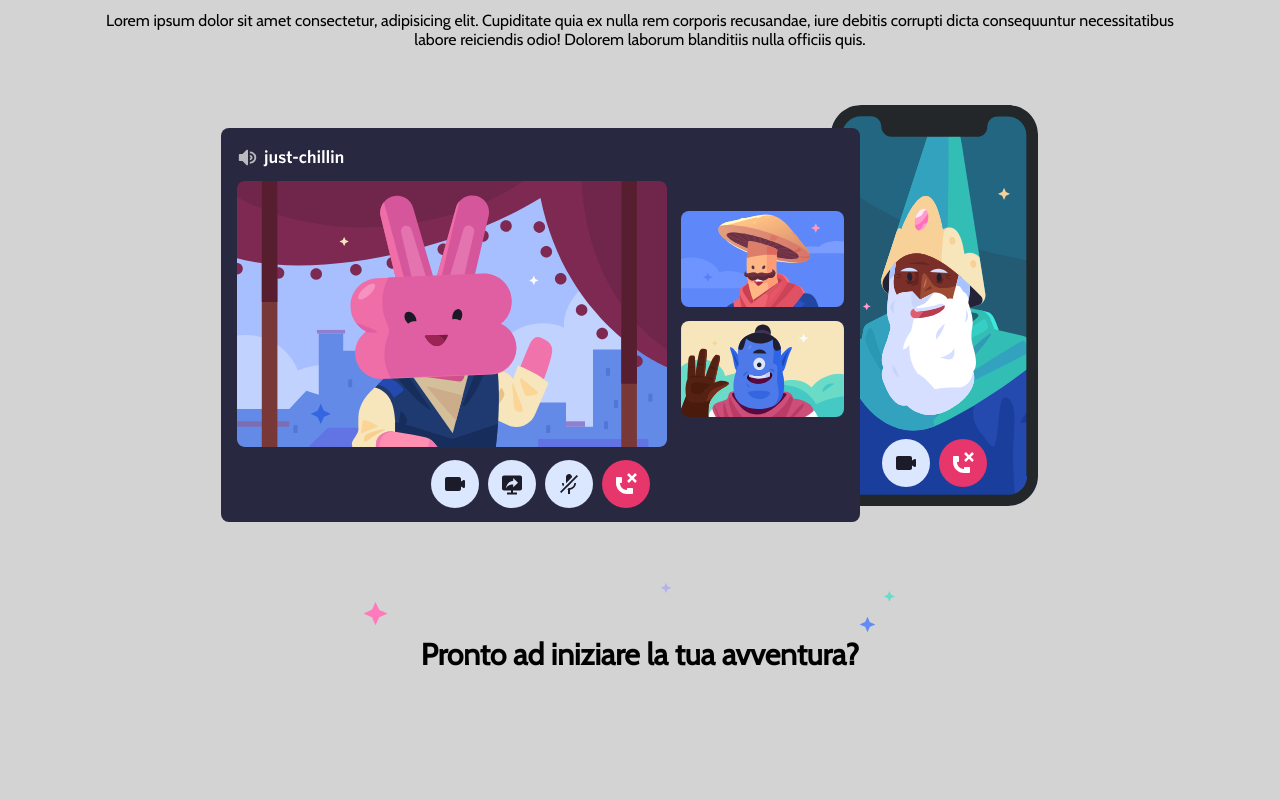
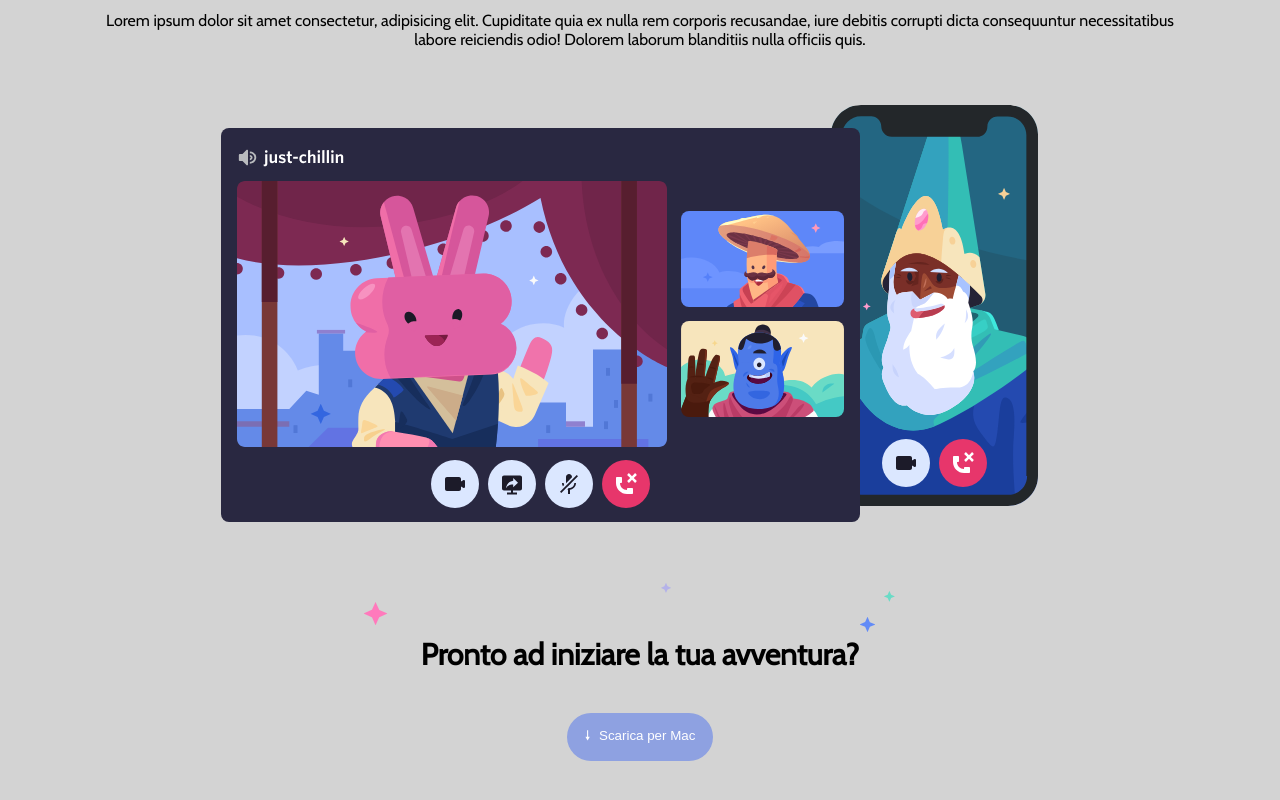
Before and after one commit to Alfredodaniello/htmlcss-discord, a plain HTML site: page index.html in a window 1280 px wide. Shown: the part 2518-3318 px from the top of the page. Drawn offline with nearby package versions, Linux system fonts and the light colour scheme.

Commit message:
feat: fix section back-gray

```diff
--- a/index.html
+++ b/index.html
@@ -88,9 +88,11 @@
                 <img id="img-4" src="./img/item4-big.svg" alt="">
                 <img id="stars" src="./img/stars.svg" alt="">
                 <h3>Pronto ad iniziare la tua avventura?</h3>
-            </div>
+                <div>
+                    <button><span>&#129047;</span> Scarica per Mac</button>
+                </div>
+                </div>
         </section>
     <!--/Section Back-Gray-->
     </main>
 </body>
-</html>
--- a/style.css
+++ b/style.css
@@ -212,3 +212,14 @@ SECTION BACK-GRAY
 h3 {
     font-size: 30px;
 }
+
+.green button {
+    background-color: #8ea1e1;
+    color: white;
+}
+
+.green div {
+    padding-top: 40px;
+    display: flex;
+    justify-content: center;
+}
```
